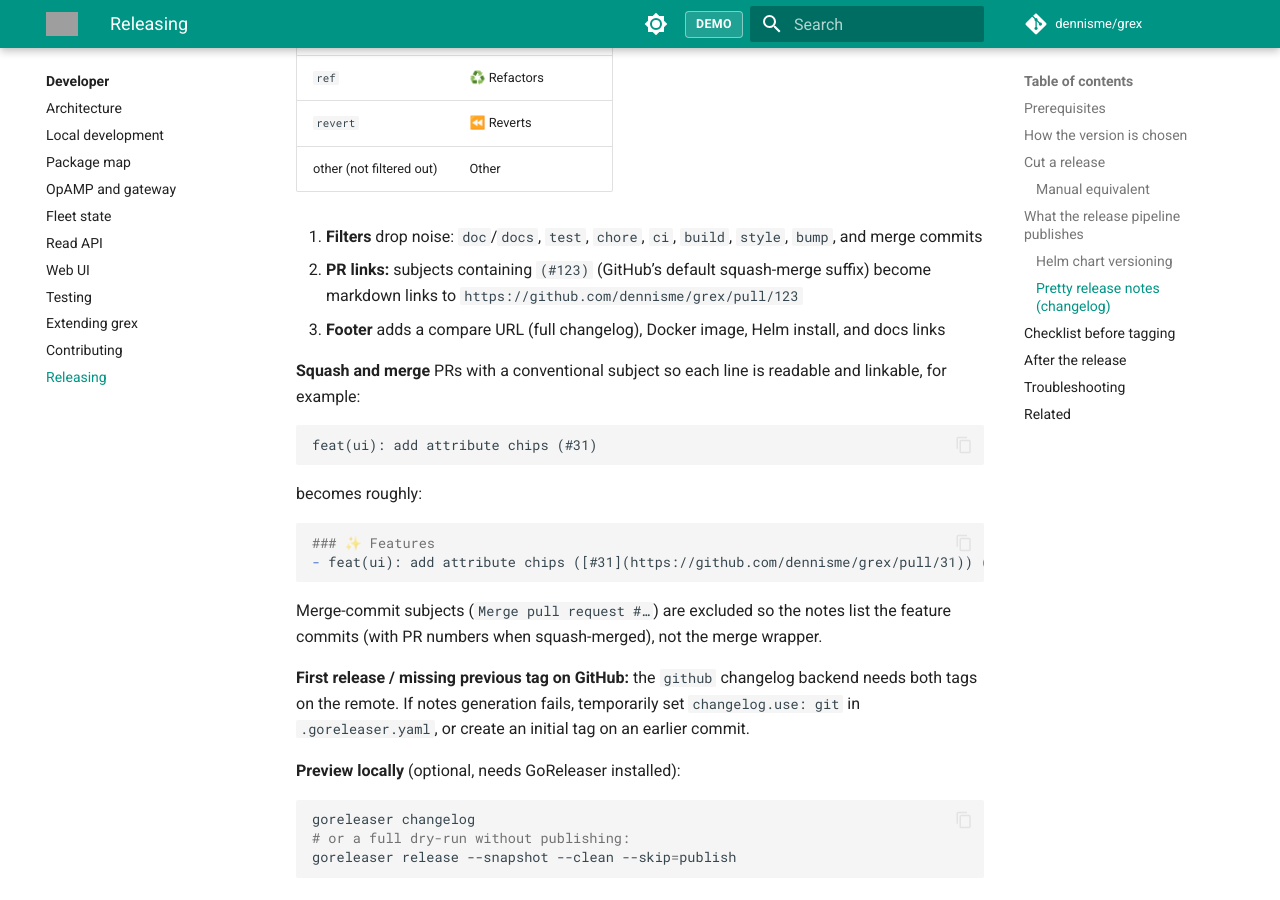
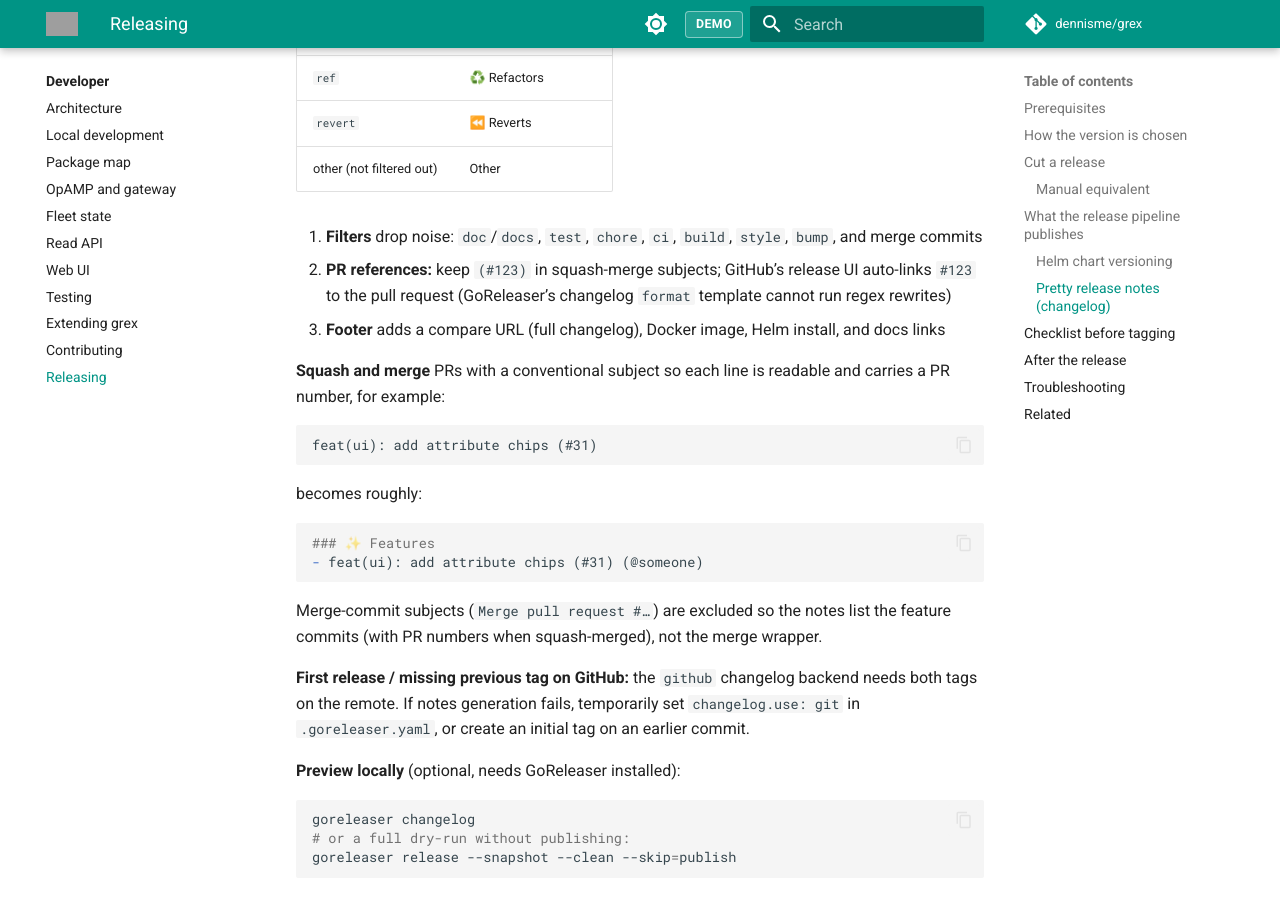
Before and after one commit to cxdy/grex, an MkDocs documentation site: the page built from docs/developer/releasing.md, in a window 1280 px wide and 900 px high, scrolled down 3949 px. Built offline with MkDocs 1.6.1 and Material for MkDocs 9.7.7, drawn with Linux system fonts in a browser that asks for light colours; comment, search, counter and statistics services are not loaded; grey boxes are pictures that could not be loaded.

Commit message:
fix: bad goreleaser formatting

````diff
--- a/docs/developer/releasing.md
+++ b/docs/developer/releasing.md
@@ -163,14 +163,14 @@ GoReleaser builds the GitHub Release body from commits since the previous tag
 
 3. **Filters** drop noise: `doc`/`docs`, `test`, `chore`, `ci`, `build`,
    `style`, `bump`, and merge commits
-4. **PR links:** subjects containing `(#123)` (GitHub’s default squash-merge
-   suffix) become markdown links to
-   `https://github.com/dennisme/grex/pull/123`
+4. **PR references:** keep `(#123)` in squash-merge subjects; GitHub’s release
+   UI auto-links `#123` to the pull request (GoReleaser’s changelog `format`
+   template cannot run regex rewrites)
 5. **Footer** adds a compare URL (full changelog), Docker image, Helm install,
    and docs links
 
 **Squash and merge** PRs with a conventional subject so each line is readable
-and linkable, for example:
+and carries a PR number, for example:
 
 ```text
 feat(ui): add attribute chips (#31)
@@ -180,7 +180,7 @@ becomes roughly:
 
 ```markdown
 ### ✨ Features
-- feat(ui): add attribute chips ([#31](https://github.com/dennisme/grex/pull/31)) (@someone)
+- feat(ui): add attribute chips (#31) (@someone)
 ```
 
 Merge-commit subjects (`Merge pull request #…`) are excluded so the notes
````
Also changed, not shown: .goreleaser.yaml (+5 -8 lines).
